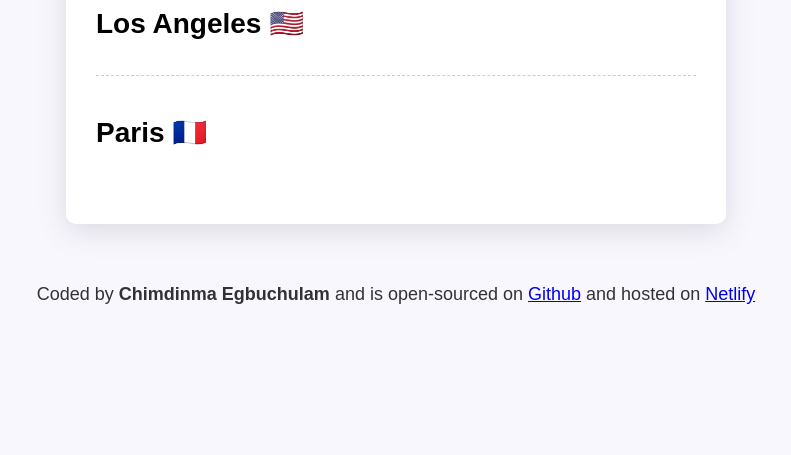
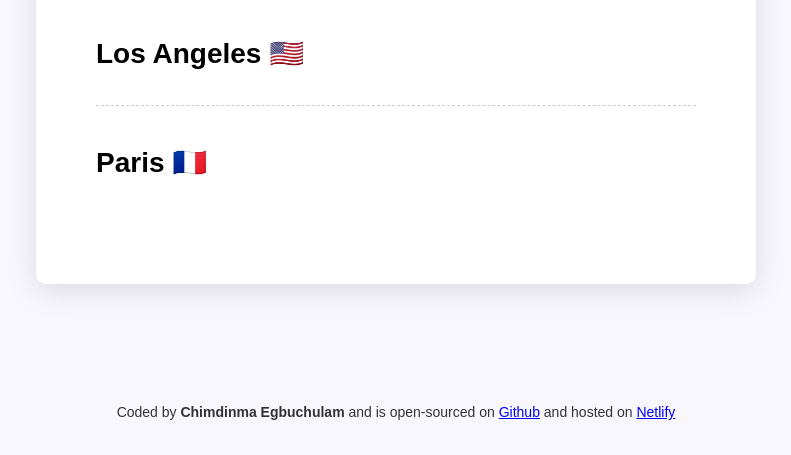
Before and after one commit to didichulam/world-clock, a plain HTML site: page index.html in a window 1280 px wide. Shown: the part 347-802 px from the top of the page, without its empty margins (244-1035 px from the left). Drawn offline with nearby package versions, Linux system fonts and the light colour scheme; a script that the page names is missing.

Commit message:
added title and a little styling

```diff
--- a/index.html
+++ b/index.html
@@ -8,7 +8,7 @@
     <script src="https://cdnjs.cloudflare.com/ajax/libs/moment.js/2.30.1/moment.min.js"></script>
     <script
         src="https://cdnjs.cloudflare.com/ajax/libs/moment-timezone/0.5.45/moment-timezone-with-data-1970-2030.min.js"></script>
-    <title>Document</title>
+    <title>World Clock</title>
 </head>
 
 <body>
--- a/src/styles.css
+++ b/src/styles.css
@@ -1,7 +1,7 @@
 body {
   background-color: #f9f7fe;
   font-family: sans-serif;
-  margin: 150px auto;
+  margin: 150px 0 auto;
 }
 
 h1 {
@@ -27,7 +27,7 @@ select {
   max-width: 600px;
   margin: 60px auto;
   background: white;
-  padding: 30px;
+  padding: 60px;
   box-shadow: rgba(100, 100, 111, 0.2) 0px 7px 29px 0px;
   border-radius: 10px;
 }
@@ -61,6 +61,7 @@ select {
 
 footer {
   text-align: center;
-  font-size: 18px;
+  font-size: 14px;
+  margin-top: 120px;
   color: rgba(0, 0, 0, 0.8);
 }
```
